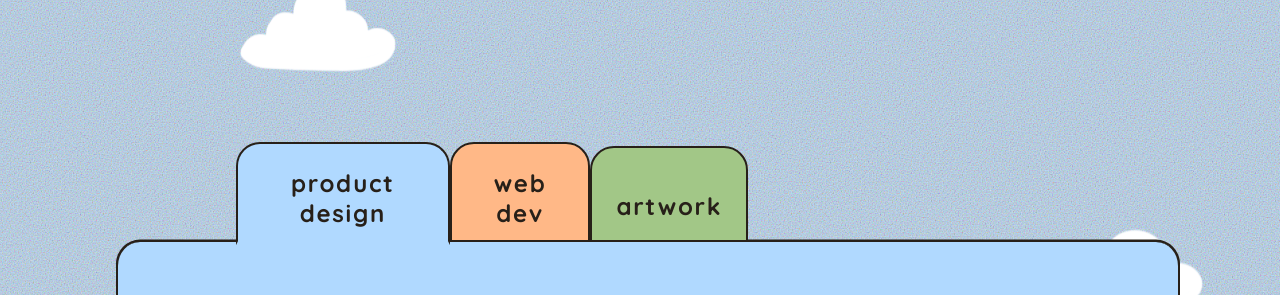
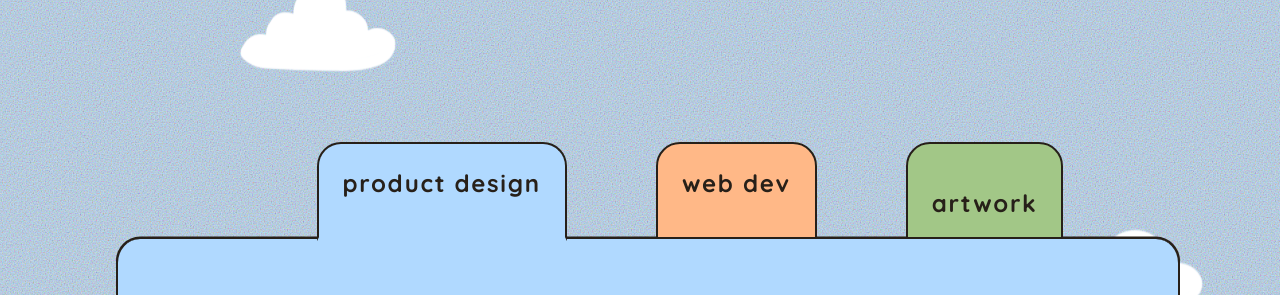
Before and after one commit to marywilder/portfolio-website, a React (Vite) app: page /#/projects in a window 1280 px wide. Shown: the part 141-436 px from the top of the page. Built offline with nearby package versions, Linux system fonts and the light colour scheme; a web font is replaced by a local one.

Commit message:
commmmmit

```diff
--- a/src/App.css
+++ b/src/App.css
@@ -741,14 +741,14 @@ footer a:hover {
   justify-content: space-around;
   overflow: visible;
   padding: 3rem;
-  margin-right: 15rem;
+
   padding-bottom: 0;
   text-decoration: none;
 
   top: 3rem;
   z-index: 1;
   margin-bottom: 0;
-  margin-left: 2rem;
+  margin-left: 3.5rem;
 }
 
 .sub-nav .web-dev-link {
```
